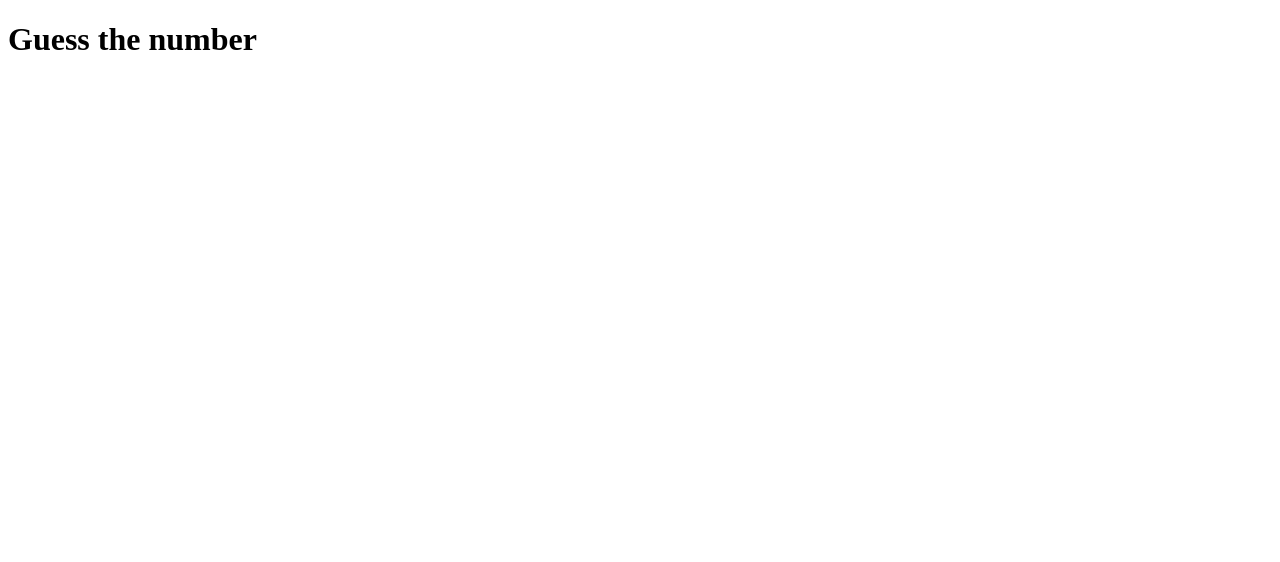
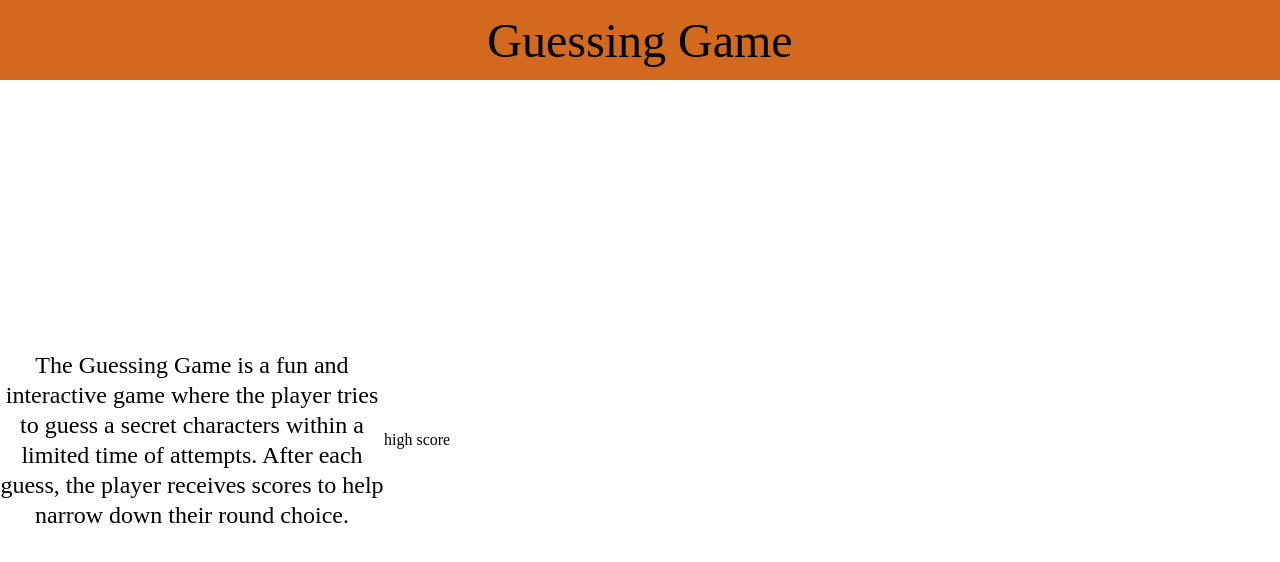
Before and after one commit to Chauhanvishal01/guess_the_winner_game, a plain HTML site: page index.html in a window 1280 px wide. Drawn offline with Linux system fonts and the light colour scheme.

Commit message:
index page

```diff
--- a/index.html
+++ b/index.html
@@ -5,8 +5,73 @@
     <meta name="viewport" content="width=device-width, initial-scale=1.0" />
     <title>Guess the Winner</title>
     <link rel="stylesheet" href="style.css">
+    <style>
+      *{
+        padding: 0%;
+        margin: 0%;
+      }
+      .body{
+        background-color: white;
+        height:100vh;
+        width:100vw;
+        /* display: flex; */
+
+      }
+
+      .nav-bar{
+        background-color: chocolate;
+        height: 10vh;
+        width: 100vw;
+        display: flex;
+        align-items: center;
+        justify-content: center;
+      }
+      .game-name{
+        font-size: 3rem;
+      }
+      .main{
+        height: 90vh;
+        width: 100vw;
+        display: flex;
+        align-items: center;
+
+
+      }
+      .description{
+        height: 90vh;
+        width: 30vw;
+        display: flex;
+        align-items: center;
+      }
+      .text{
+        font-size: 1.5rem;
+        line-height: 30px;
+        text-align: center;
+
+      }
+      .high-score{
+        height: 90vh;
+        width: 70vw;
+        text-align: end;
+        display: flex;
+        align-items: center;
+      }
+    </style>
   </head>
   <body>
-    <h1>Guess the number</h1>
+    <div class="body">
+      <div class="nav-bar">
+        <p class="game-name">Guessing Game </p>
+      </div>
+      <div class="main">
+      <div class="description">
+        <p class="text">The Guessing Game is a fun and interactive game where the player tries to guess a secret characters within a limited time of attempts. After each guess, the player receives scores to help narrow down their round choice.</p>
+      </div>
+      <div class="high-score">
+        <p>high score</p>
+      </div>
+    </div>
+
+    </div>
   </body>
 </html>
```
Also changed, not shown: assets/logo.png (added).
